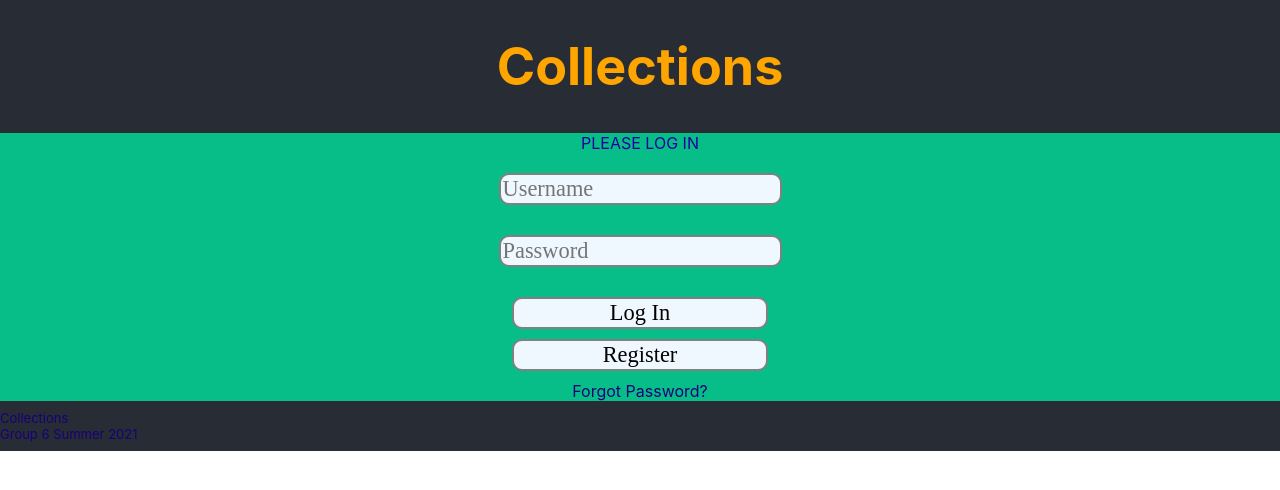
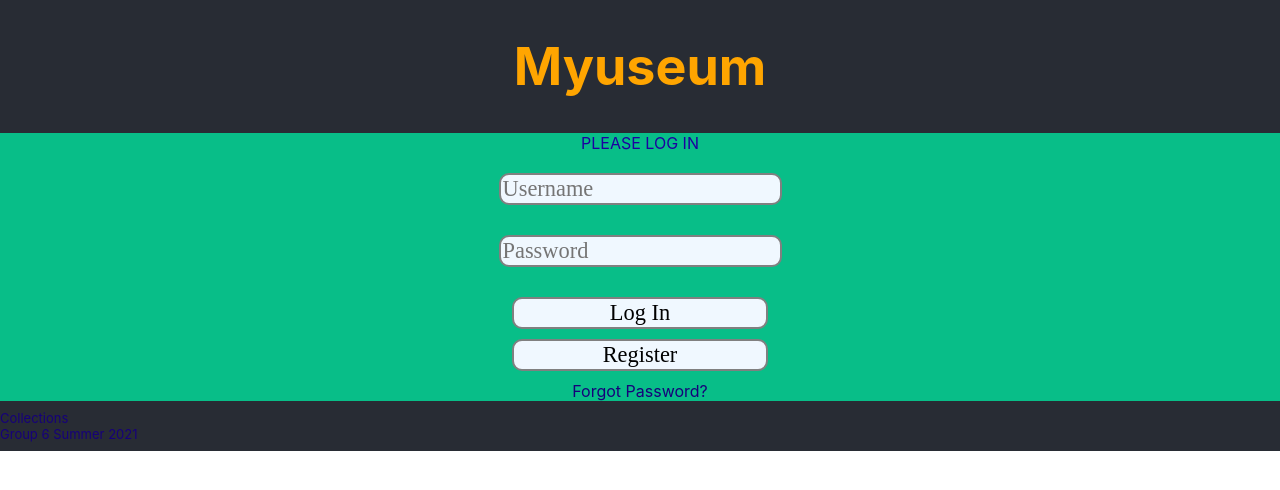
Before and after one commit to MichaelSedlack/Collections, a React (Create React App) app in the folder frontend/: page / in a window 1280 px wide. Shown: the top 490 px of the page. Built offline with nearby package versions, Linux system fonts and the light colour scheme.

Commit message:
changed title to Myuseum

```diff
--- a/frontend/src/components/PageHeader.js
+++ b/frontend/src/components/PageHeader.js
@@ -10,7 +10,7 @@ function PageHeader(){
                 <Switch>
                     <Route path='/' exact>
                         <header>
-                            <h1>Collections</h1>
+                            <h1>Myuseum</h1>
                         </header>
                     </Route>
                     <Route path='/register' exact>
```
